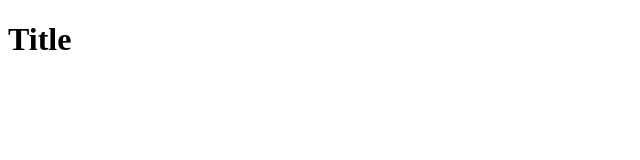
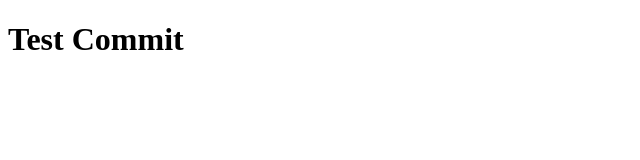
Before and after one commit to ReemSalem0/doc-generator-website, a plain HTML site: page index.html in a window 1280 px wide. Shown: the whole page, without its empty margins (0-640 px from the left). Drawn offline with Linux system fonts and the light colour scheme.

Commit message:
Test Commit

```diff
--- a/index.html
+++ b/index.html
@@ -6,6 +6,6 @@
     <title>Document</title>
 </head>
 <body>
-    <h1>Title</h1>
+    <h1>Test Commit</h1>
 </body>
 </html>
```
